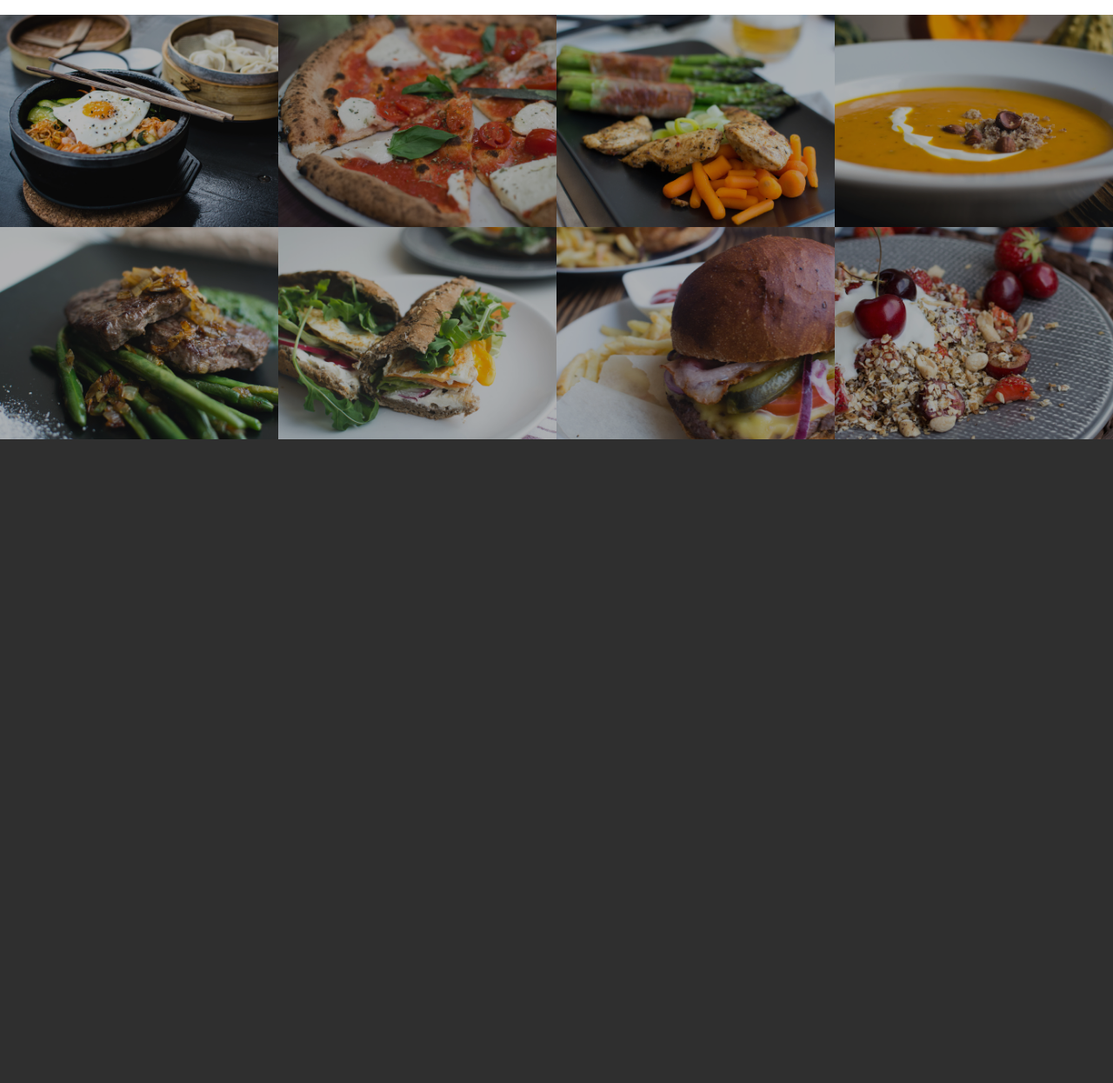
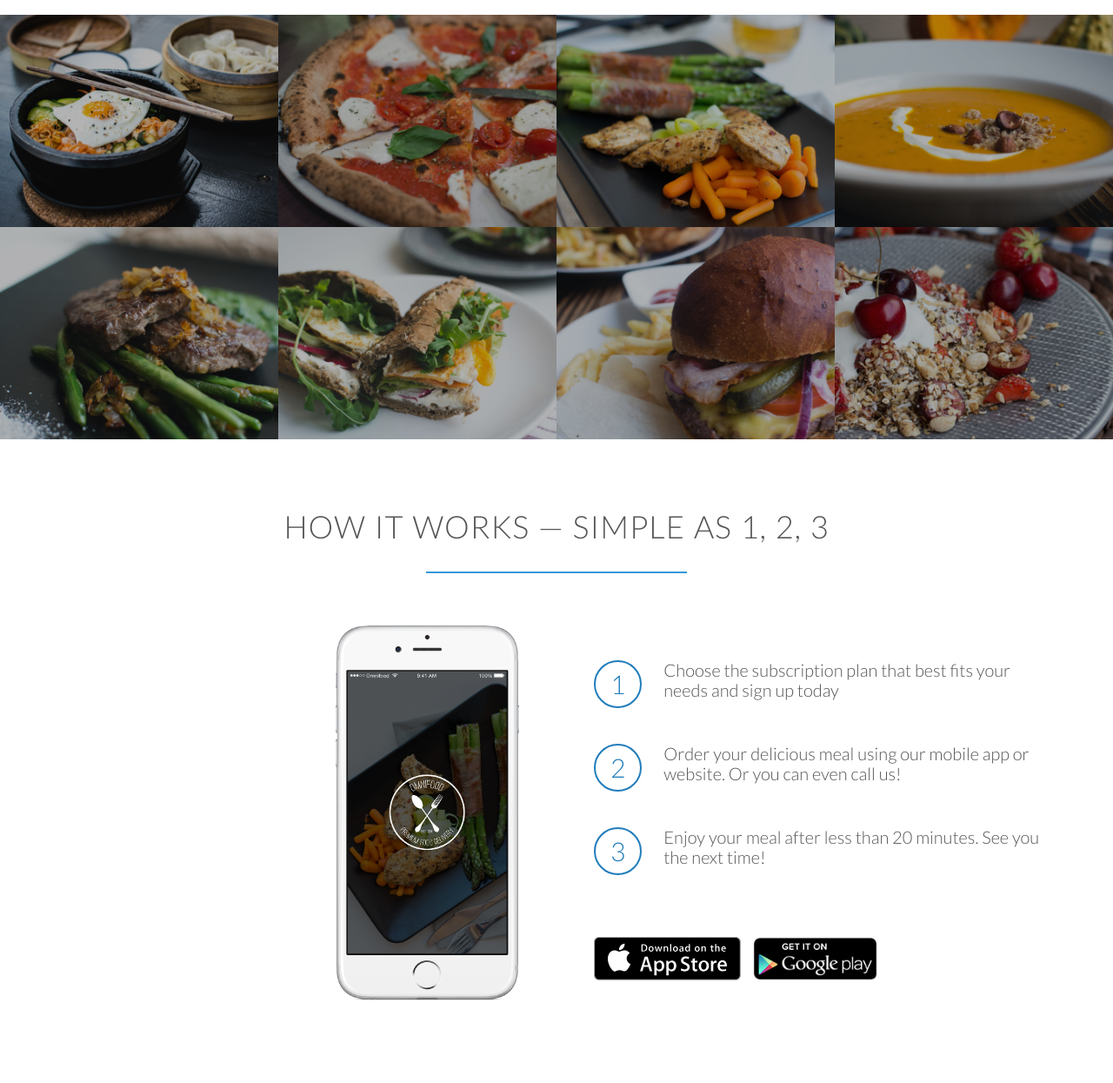
Before and after one commit to dmajumd2/Omnifood, a PHP site: page / in a window 1280 px wide. Shown: the part 1527-2772 px from the top of the page at 87% size. Before the commit the page ends 2032 px from the top, so only its background shows below. Run offline with PHP 8.4, Linux system fonts and the light colour scheme; some web fonts are replaced.

Commit message:
Add: Added how it works section for instruction

```diff
--- a/Omnifood/index.html
+++ b/Omnifood/index.html
@@ -26,7 +26,10 @@
 				</div>
 			</nav>
 			<div class="hero-text-box">
-                <h1>Goodbye junk food.<br> Hello super healthy meals.</h1>
+               <!-- <h1>Goodbye junk food.<br>Hello super healthy meals.</h1> -->
+
+				<h1>Goodbye junk food.<br>Hello super healthy meals.</h1>
+
                 <a class="btn btn-full" href="#">I’m hungry</a>
                 <a class="btn btn-ghost" href="#">Show me more</a>
             </div>
@@ -80,7 +83,7 @@
 
 
 		<section class='section-meals'>
-			<ul class='meals-showcase'>
+			<ul class='meals-showcase clearfix'>
 				<li>
 					<figure class="meal-photo">
 						<img src="resources/img/1.jpg" alt="Korean bibimbap with egg and vegetables">
@@ -103,7 +106,7 @@
 				</li>
 			</ul>
 
-			<ul class='meals-showcase'>
+			<ul class='meals-showcase clearfix'>
 				<li>
 					<figure class="meal-photo">
 						<img src="resources/img/5.jpg" alt="Paleo beef steak with vegetables">
@@ -126,5 +129,46 @@
 				</li>
 			</ul>
 		</section>
+
+
+
+		<section class='section-steps'>
+			<div class='row'>
+				<h2>How it works &mdash; Simple as 1, 2, 3</h2>
+			</div>
+			<div class="row">
+				<div class='col span-1-of-2 steps-box'>  <!-- left column of 3rd section app screen -->
+					<img src='resources/img/app-iPhone.png' alt='foddie web app' class='app-screen'>
+				</div>
+				<div class='col span-1-of-2 steps-box'> <!-- right column of 3rd section -->
+					<div class='works-steps'>
+						<div>1</div>
+						<p>Choose the subscription plan that best fits your needs and sign up today</p>
+					</div>
+					<div class='works-steps'>
+						<div>2</div>
+						<p>Order your delicious meal using our mobile app or website. Or you can even call us!</p>
+					</div>
+					<div class='works-steps'>
+						<div>3</div>
+						<p>Enjoy your meal after less than 20 minutes. See you the next time!</p>
+					</div>
+
+					<a href='#' class='btn-app'><img src="resources/img/download-app.svg" alt="App	 store button"></a>
+					<a href='#' class='btn-app'><img src="resources/img/download-app-android.png" alt="Play store button"></a>
+				</div>
+			</div>
+
+
+		</section>
     </body>
 </html>
+
+
+<!---
+Title: How it works - Simple as 1, 2, 3
+
+1.	Choose the subscription plan that best fits your needs and sign up today.
+2.	Order your delicious meal using our mobile app or website. Or you can even call us!
+3.	Enjoy your meal after less than 20 minutes. See you the next time!
+-->
--- a/Omnifood/resources/css/style.css
+++ b/Omnifood/resources/css/style.css
@@ -15,6 +15,15 @@
     font-weight: 300;
     font-size: 20px;
     text-rendering: optimizeLegibility;
+}
+
+.clearfix {zoom: 1}
+.clearfix:after {
+	content: '.';
+	clear: both;
+	display: block;
+	height: 0;
+	visibility: hidden;
 }
 
 /*--------------------------------------------------*/
@@ -242,3 +251,50 @@
 	opacity: 1;
 	transform: scale(1.03);
 }
+
+/*--------------------------------------------------*/
+/* HOW IT WORKS SECTION*/
+/*--------------------------------------------------*/
+
+.steps-box:first-child {
+	text-align: right;
+	padding-right: 3%;
+	margin-top: 30px;
+}
+
+.steps-box:last-child {
+	padding-left: 3%;
+	margin-top: 70px;
+}
+
+.app-screen {
+	width: 40%;
+}
+
+.works-steps {
+	margin-bottom: 50px;
+}
+
+.works-steps:last-of-type {
+	margin-bottom: 80px;
+}
+
+.works-steps div {
+	color: #217dbb;
+	border: 2px solid #217dbb;
+	display: inline-block;
+	border-radius: 50%;
+	height: 55px;
+	width: 55px;
+	text-align: center;
+	padding: 8px;
+	float: left;
+	font-size: 150%;
+	margin-right: 25px;
+}
+
+.btn-app img {
+	height: 50px;
+	width: auto;
+	margin-right: 10px;
+}
```
